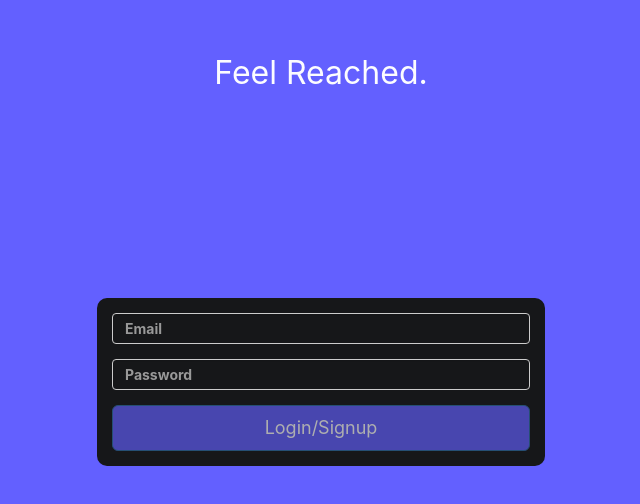
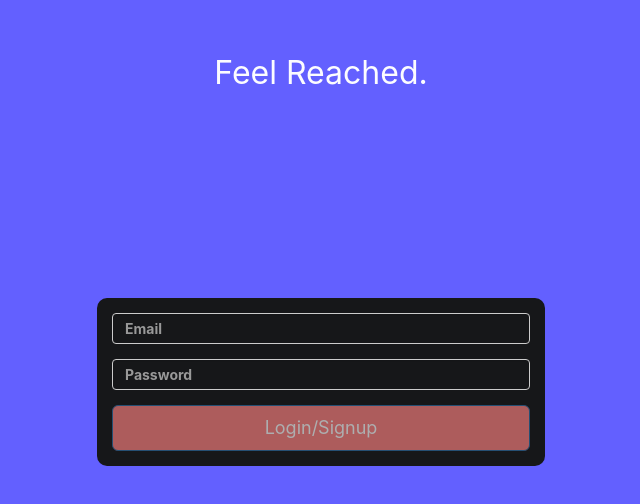
Before and after one commit to detorresramos/Reach.io, a React (Create React App) app: page / in a window 1280 px wide. Shown: the part 142-646 px from the top of the page, without its empty margins (319-959 px from the left). Built offline with nearby package versions, Linux system fonts and the light colour scheme.

Commit message:
change button color login

```diff
--- a/src/login.css
+++ b/src/login.css
@@ -15,6 +15,7 @@
     display: block;
     margin-left: auto;
     margin-right: auto;
+    min-width: 200px;
     width: 35%;
 }
 
@@ -26,6 +27,6 @@
 }
 
 .btn {
-    background-color: #6360FF;
+    background-color: #FF8181;
     color: #FFF;
 }
```
